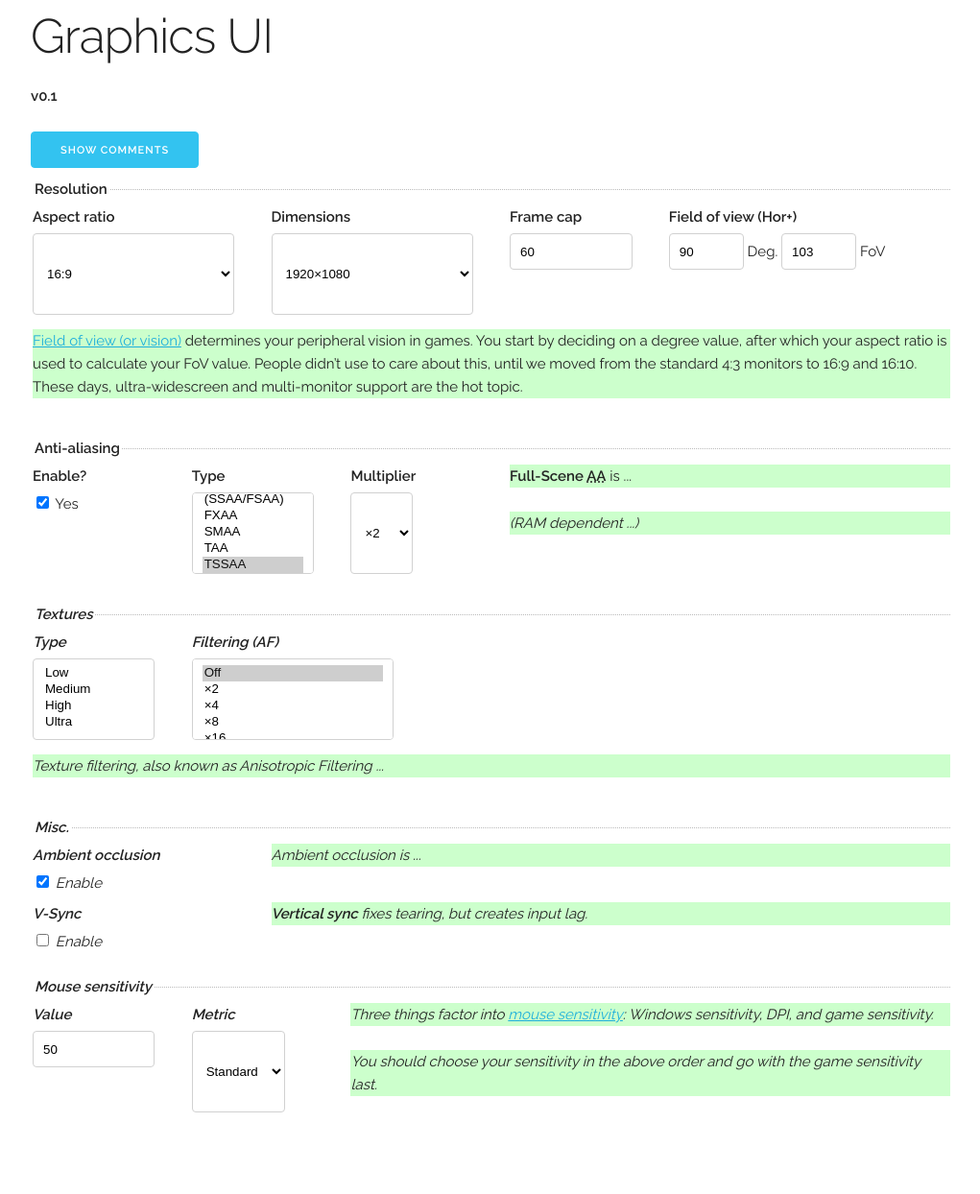
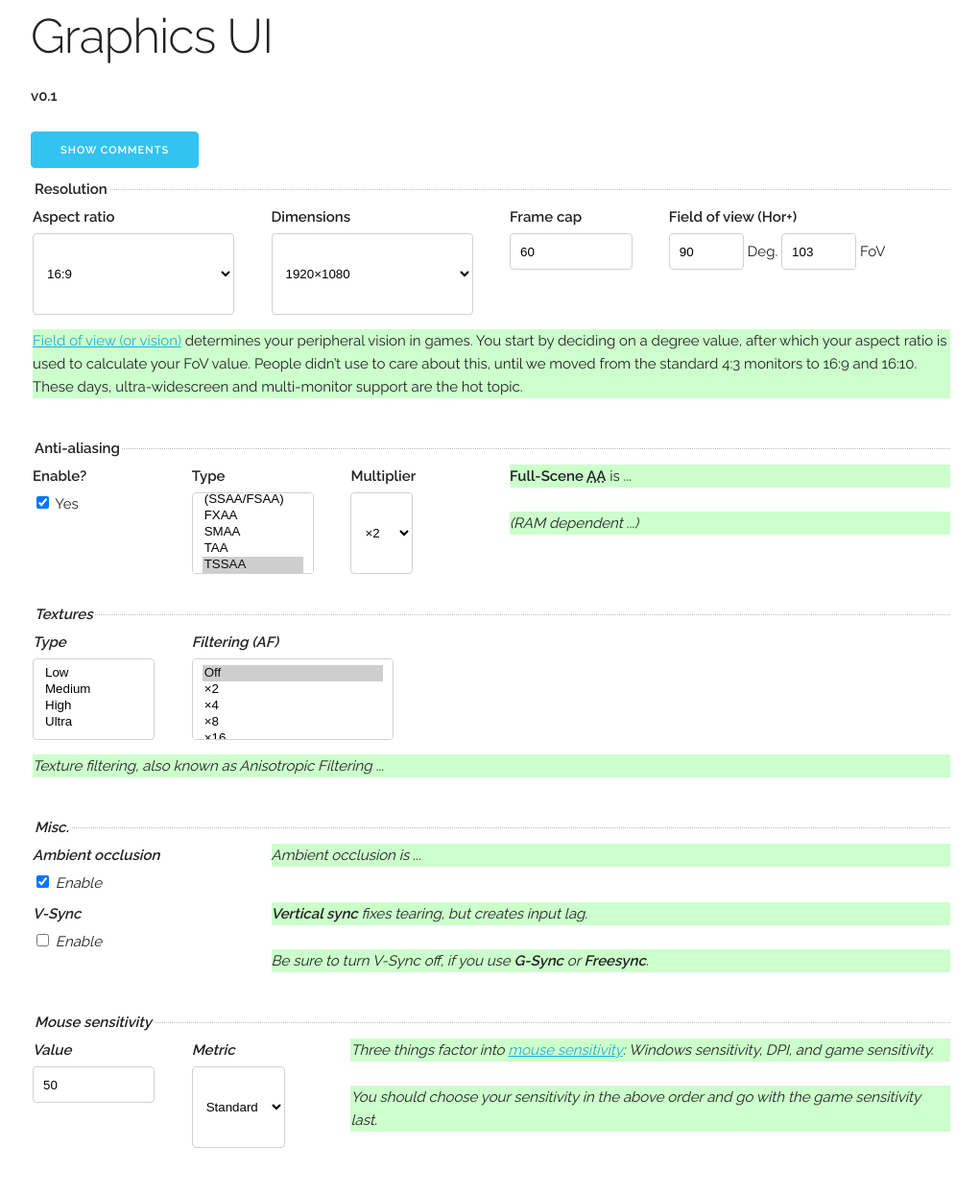
Before and after one commit to ndarville/graphics-ui, a Jekyll site: the page built from index.html, in a window 1280 px wide. Shown: the whole page at 96% size, without its empty margins (128-1149 px from the left). Built offline with Jekyll 4.4.1, drawn with Linux system fonts in a browser that asks for light colours; before the commit the page ends 1207 px from its top, so only the background shows below that.

Commit message:
Add V-Sync note about G-Sync and Freesync

```diff
--- a/_layouts/default.html
+++ b/_layouts/default.html
@@ -191,6 +191,7 @@
 
                         <section class="nine columns" role="region">
                             <p class="info"><strong>Vertical sync</strong> fixes tearing, but creates input lag.</p>
+                            <p class="info">Be sure to turn V-Sync <em>off</em>, if you use <strong>G-Sync</strong> or <strong>Freesync</strong>.</p>
                         </section>
                     </div>
                 </fieldset>
```
